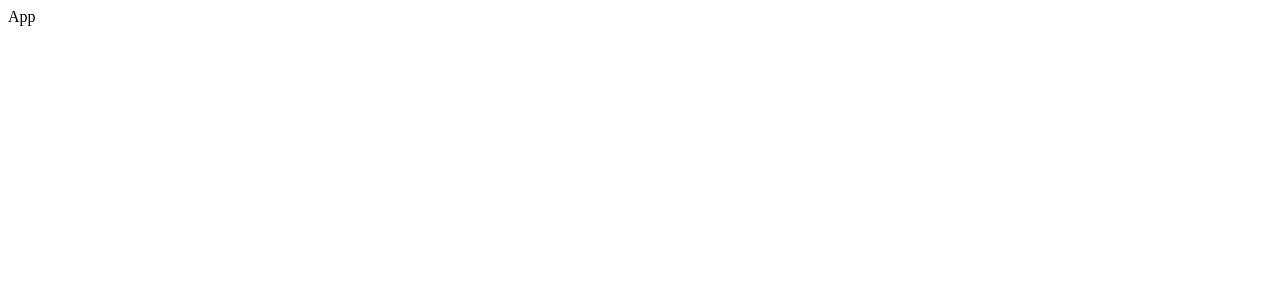
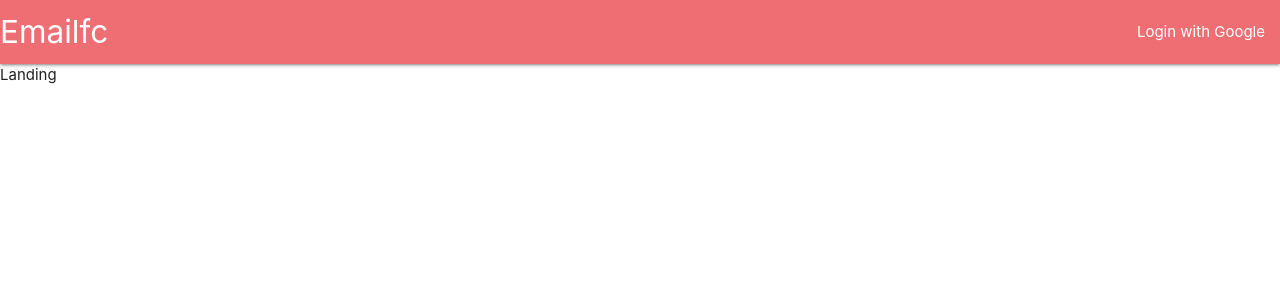
Before and after one commit to FrancisLin8993/email-feedback-collection, a React (Create React App) app in the folder client/: page / in a window 1280 px wide. Shown: the top 300 px of the page. Built offline with nearby package versions, Linux system fonts and the light colour scheme.

Commit message:
add material-css, basic impl of header

```diff
--- a/client/package.json
+++ b/client/package.json
@@ -4,6 +4,7 @@
   "private": true,
   "dependencies": {
     "http-proxy-middleware": "^0.19.1",
+    "materialize-css": "^1.0.0",
     "react": "^16.8.2",
     "react-dom": "^16.8.2",
     "react-redux": "^6.0.1",
--- a/client/src/components/App.js
+++ b/client/src/components/App.js
@@ -1,9 +1,23 @@
-import React from 'react';
+import React from "react";
+import { BrowserRouter, Route } from "react-router-dom";
+import Header from './Header';
+import Dashboard from './Dashboard';
+import Landing from './Landing';
+import SurveyNew from './SurveyNew';
 
 const App = () => {
-    return(
-        <div>App</div>
-    );
-}
+  return (
+    <div>
+      <BrowserRouter>
+      <div>
+          <Header />
+          <Route path="/" exact component={Landing} />
+          <Route path="/surveys" exact component={Dashboard} />
+          <Route path="/surveys/new" component={SurveyNew} />
+      </div>
+      </BrowserRouter>
+    </div>
+  );
+};
 
 export default App;
--- /dev/null
+++ b/client/src/components/Dashboard.js
@@ -0,0 +1,9 @@
+import React from "react";
+
+class Dashboard extends React.Component {
+  render() {
+    return <div>Dashboard</div>;
+  }
+}
+
+export default Dashboard;
--- /dev/null
+++ b/client/src/components/Header.js
@@ -0,0 +1,20 @@
+import React from "react";
+
+class Header extends React.Component {
+  render() {
+    return (
+      <nav>
+        <div className="nav-wrapper">
+          <a className="left brand-logo">Emailfc</a>
+          <ul className="right">
+            <li>
+              <a>Login with Google</a>
+            </li>
+          </ul>
+        </div>
+      </nav>
+    );
+  }
+}
+
+export default Header;
--- /dev/null
+++ b/client/src/components/Landing.js
@@ -0,0 +1,9 @@
+import React from "react";
+
+class Landing extends React.Component {
+  render() {
+    return <div>Landing</div>;
+  }
+}
+
+export default Landing;
--- /dev/null
+++ b/client/src/components/SurveyNew.js
@@ -0,0 +1,9 @@
+import React from "react";
+
+class SurveyNew extends React.Component {
+  render() {
+    return <div>SurveyNew</div>;
+  }
+}
+
+export default SurveyNew;
--- a/client/src/index.js
+++ b/client/src/index.js
@@ -1,3 +1,4 @@
+import 'materialize-css/dist/css/materialize.min.css';
 import React from "react";
 import ReactDOM from "react-dom";
 import { Provider } from "react-redux";
```
Also changed, not shown: 1 other file (tests, documents, lock files or other folders).
